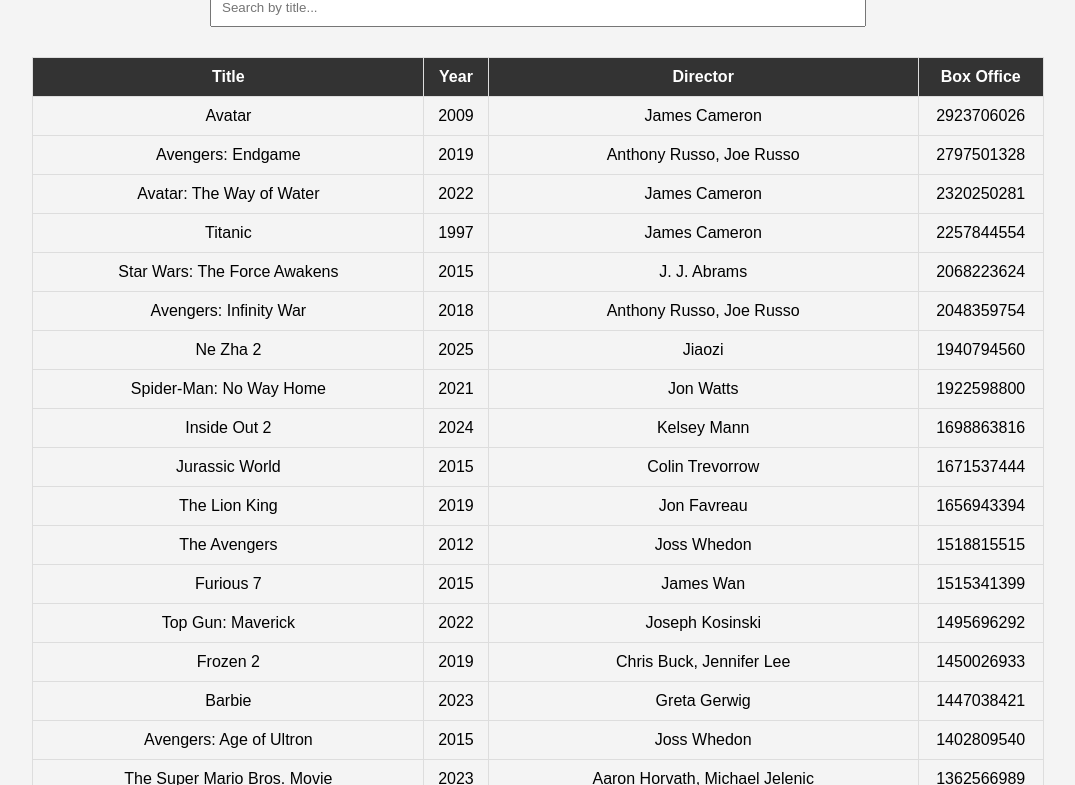
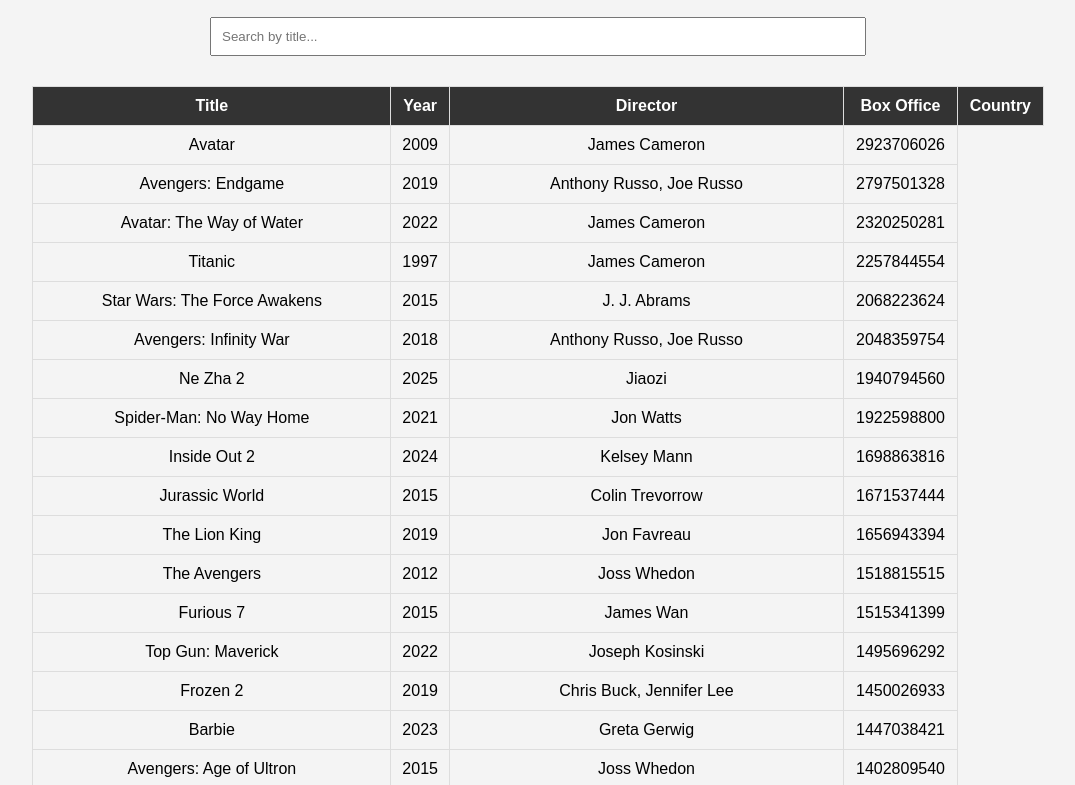
Before and after one commit to ArtMGreen/highest-grossing-films, a plain HTML site: page index.html in a window 1280 px wide. Shown: the part 102-887 px from the top of the page, without its empty margins (102-1177 px from the left). Drawn offline with Linux system fonts and the light colour scheme.

Commit message:
Update index.html

```diff
--- a/index.html
+++ b/index.html
@@ -7,15 +7,17 @@
     <link rel="stylesheet" href="styles.css">
 </head>
 <body>
+    <button id="theme-toggle">Toggle Theme</button>
     <h1>Highest-Grossing Films</h1>
     <input type="text" id="search" placeholder="Search by title..." onkeyup="filterFilms()">
     <table>
         <thead>
             <tr>
-                <th onclick="sortTable(0)">Title</th>
-                <th onclick="sortTable(1)">Year</th>
-                <th onclick="sortTable(2)">Director</th>
-                <th onclick="sortTable(3)">Box Office</th>
+                <th onclick="sortTable(0)">Title <span></span></th>
+                <th onclick="sortTable(1)">Year <span></span></th>
+                <th onclick="sortTable(2)">Director <span></span></th>
+                <th onclick="sortTable(3)">Box Office <span></span></th>
+                <th onclick="sortTable(4)">Country <span></span></th>
             </tr>
         </thead>
         <tbody id="films-table">
```
